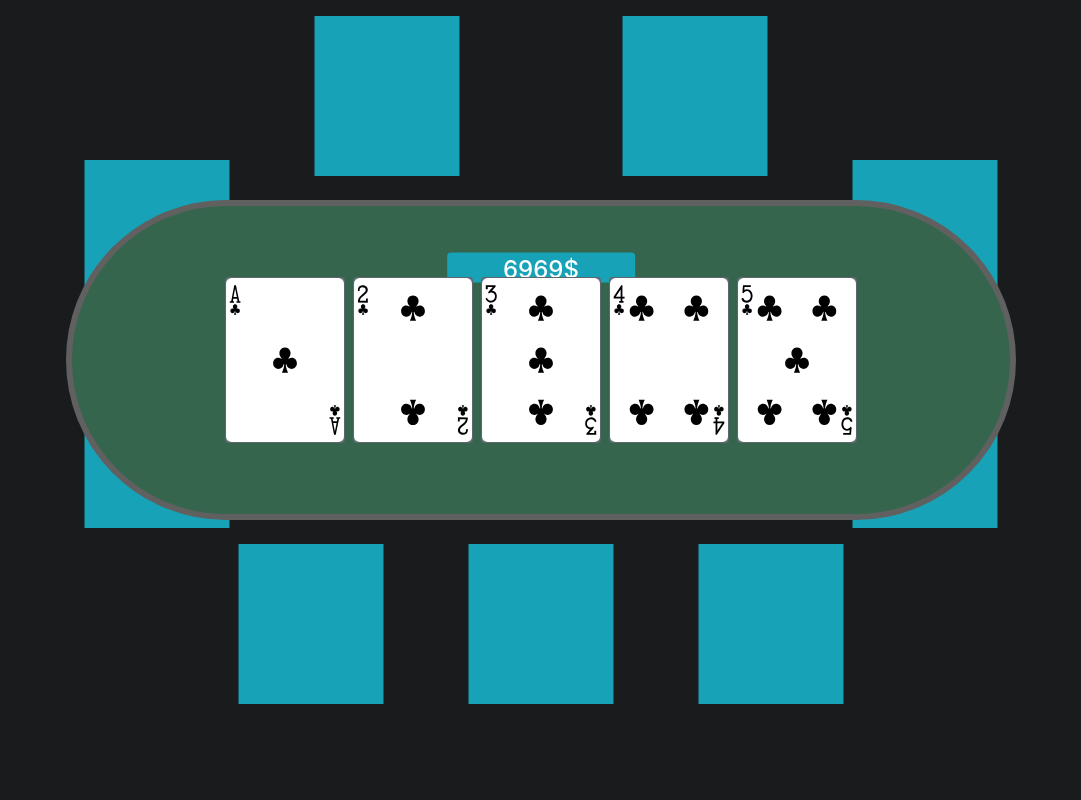
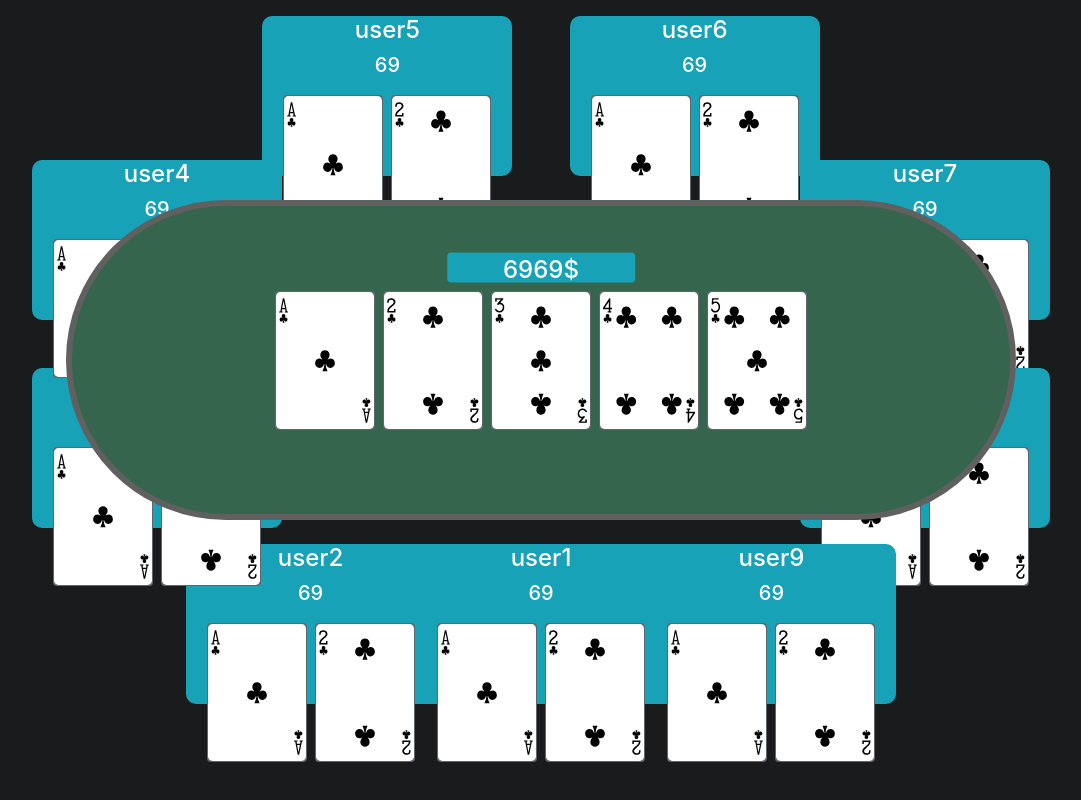
Before and after one commit to MegaLLC/OpenPoker, a React (Create React App) app: page / in a window 1280 px wide. Shown: the whole page, without its empty margins (99-1180 px from the left). Built offline with nearby package versions, Linux system fonts and the light colour scheme.

Commit message:
added user cards

```diff
--- a/src/App.css
+++ b/src/App.css
@@ -3,22 +3,29 @@
 }
 
 .table {
+  display: flex;
   border: 6px solid 	#606060;
   border-radius: 180px;
   background: #35654d;
+  align-items: center;
+  justify-content: center;
 }
 
 .player {
 	position: absolute;
 	display: block;
-	width: 145px;
+	width: 250px;
 	height: 160px;
-	transform: translate(-50%, -50%);
+  transform: translate(-50%, -50%);
+  border-radius : 10px;
+  color:white;
+  text-align: center;
+  text-emphasis: bold;
 }
 
 .card {
-	width: 120px;
-	height: calc(120px * 1.39);
+	width: 100px;
+	height: calc(100px * 1.39);
 	position: relative;
   border: 3px solid black;
   border-radius: 10px;
@@ -30,12 +37,22 @@
 
 .board-cards {
   display: flex;
+  width: 60%;
+  height: 100%;
+  align-items: center;
+  border: none;
+  justify-content: center;
+}
+
+.board-cards-hand {
+  display: flex;
   width: 100%;
   height: 100%;
   align-items: center;
   border: none;
   justify-content: center;
 }
+
 
 .pot-display {
   position: absolute;
--- a/src/App.js
+++ b/src/App.js
@@ -20,12 +20,21 @@
   ControlBox
     <Fold, Call, Raise buttons etc>
 
+
+    Add mp3 sound when you win on showdown
 */}
 
 class Player extends React.Component{
   render () {
     return (
-      <div class="player bg-info" style={this.props.alignment}></div>
+      <div class="player bg-info" style={this.props.alignment}>
+        <h4>{this.props.username}</h4>
+        <h5>{this.props.chips}</h5>
+          <div class="board-cards-hand">
+            <div class = "card bg-secondary mx-1"><img src="./cards/CLUB-1.svg" class="card-image"></img></div>
+            <div class = "card bg-secondary mx-1"><img src="./cards/CLUB-2.svg" class="card-image"></img></div>
+          </div>
+        </div>
     );
   }
 };
@@ -34,7 +43,7 @@
 
     let playerlist = [];
     for (var i = 0; i <= 8; i++){
-      playerlist.push(<Player alignment = {players[i].alignment} key = {players[i].seat}/>);
+      playerlist.push(<Player alignment = {players[i].alignment} key = {players[i].seat} username = {players[i].username} chips = {players[i].chips}/>);
     }
     return playerlist;
 }
@@ -80,7 +89,8 @@
               {createPlayerlist(this.props.players)}
               <PokerTable />
             </Row>
-            <Row class = "board-container m-auto bg-white" style={{height:"35vh"}}></Row>
+            <Row class = "board-container m-auto bg-white" style={{height:"35vh"}}>
+            </Row>
         </Container>
       </div>
     );
@@ -93,15 +103,15 @@
 
 
 const PLAYERS = [
-  {seat: 1, alignment:{left: "50%", top: "78%"}},
-  {seat: 2, alignment:{left: "32%", top: "78%"}},
-  {seat: 3, alignment:{left: "20%", top: "56%"}},
-  {seat: 4, alignment:{left: "20%", top: "30%"}},
-  {seat: 5, alignment:{left: "38%", top: "12%"}},
-  {seat: 6, alignment:{left: "62%", top: "12%"}},
-  {seat: 7, alignment:{left: "80%", top: "30%"}},
-  {seat: 8, alignment:{left: "80%", top: "56%"}},
-  {seat: 9, alignment:{left: "68%", top: "78%"}},
+  {seat: "1", alignment:{left: "50%", top: "78%"}, username: "user1", chips: 69},
+  {seat: "2", alignment:{left: "32%", top: "78%"}, username: "user2", chips: 69},
+  {seat: "3", alignment:{left: "20%", top: "56%"}, username: "user3", chips: 69},
+  {seat: "4", alignment:{left: "20%", top: "30%"}, username: "user4", chips: 69},
+  {seat: "5", alignment:{left: "38%", top: "12%"}, username: "user5", chips: 69},
+  {seat: "6", alignment:{left: "62%", top: "12%"}, username: "user6", chips: 69},
+  {seat: "7", alignment:{left: "80%", top: "30%"}, username: "user7", chips: 69},
+  {seat: "8", alignment:{left: "80%", top: "56%"}, username: "user8", chips: 69},
+  {seat: "9", alignment:{left: "68%", top: "78%"}, username: "user9", chips: 69},
 ];
 
 
```
